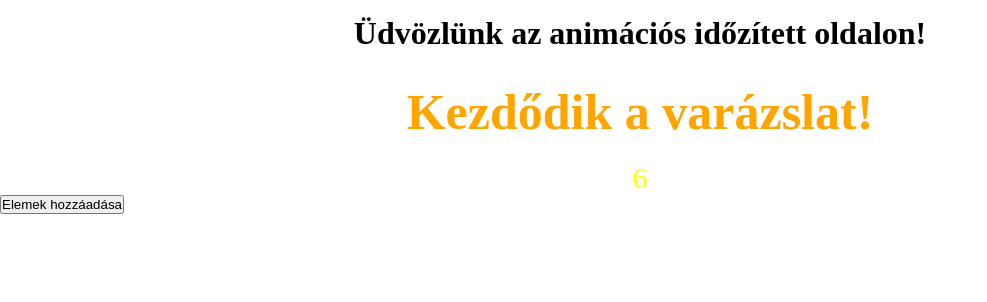
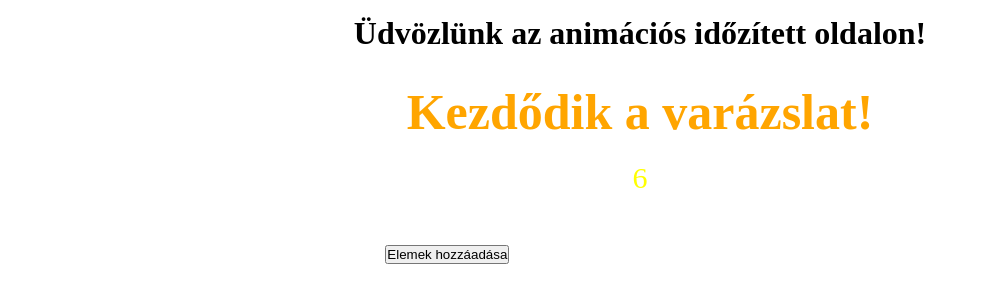
Before and after one commit to RabViktor/project, a plain HTML site: page index.html in a window 1280 px wide. Shown: the whole page, without its empty margins (0-987 px from the left). Drawn offline with Linux system fonts and the light colour scheme.

Commit message:
ez a saját verzió

```diff
--- a/style.css
+++ b/style.css
@@ -44,3 +44,10 @@
     margin-top: 20px;
     font-size: 30px;
 }
+#lists{
+    width: 100%;
+    display: flex;
+    justify-content: space-evenly;
+    align-items: center;
+    margin-top: 50px;
+}
```
Also changed, not shown: script.js (line endings or trailing spaces).
